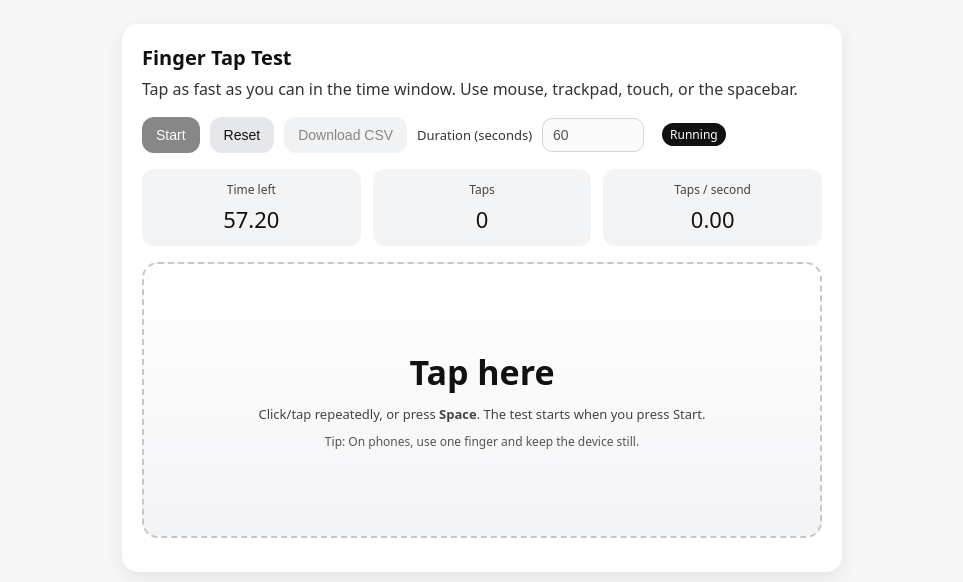
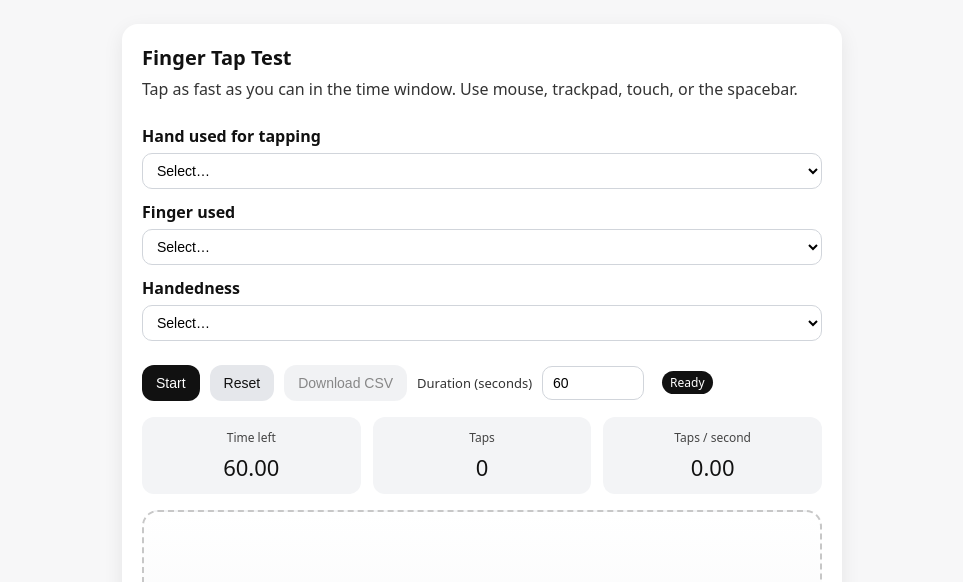
Before and after one commit to berkeley-stat153/spring-2026, a website: page public/lectures/07_finger-tap.html in a window 1280 px wide. Both pictures are taken after a click on the button "Start". Shown: the top 582 px of the page, without its empty margins (158-1121 px from the left). Drawn offline with Linux system fonts and the light colour scheme.

Commit message:
add finger, handedness, etc

```diff
--- a/public/lectures/07_finger-tap.html
+++ b/public/lectures/07_finger-tap.html
@@ -6,6 +6,7 @@
   <title>Finger Tap Test</title>
   <style>
     :root { --pad: 16px; --radius: 16px; }
+
     body {
       font-family: system-ui, -apple-system, Segoe UI, Roboto, Helvetica, Arial, sans-serif;
       margin: 0;
@@ -96,6 +97,13 @@
       height: 600px;      /* enough to avoid internal scrolling */
       border: none;
     }
+    select {
+      padding: 8px 10px;
+      border-radius: 10px;
+      border: 1px solid #d1d5db;
+      font-size: 14px;
+      background: white;
+    }
   </style>
 </head>
 <body>
@@ -104,6 +112,34 @@
       <h1>Finger Tap Test</h1>
       <p>Tap as fast as you can in the time window. Use mouse, trackpad, touch, or the spacebar.</p>
 
+      <div id="participant-form" style="max-width: 800px; margin: 24px auto; display: grid; gap: 12px;">
+        <div style="display: grid; gap: 6px;">
+          <label for="handUsed"><strong>Hand used for tapping</strong></label>
+          <select id="handUsed" required>
+            <option value="" selected disabled>Select…</option>
+            <option value="left">Left</option>
+            <option value="right">Right</option>
+          </select>
+        </div>
+
+        <div style="display: grid; gap: 6px;">
+          <label for="fingerUsed"><strong>Finger used</strong></label>
+          <select id="fingerUsed" required>
+            <option value="" selected disabled>Select…</option>
+            <option value="index">Index</option>
+            <option value="pinky">Pinky</option>
+          </select>
+        </div>
+
+        <div style="display: grid; gap: 6px;">
+          <label for="handedness"><strong>Handedness</strong></label>
+          <select id="handedness" required>
+            <option value="" selected disabled>Select…</option>
+            <option value="left">Left-handed</option>
+            <option value="right">Right-handed</option>
+          </select>
+        </div>
+      </div>
       <div class="controls">
         <button id="startBtn" class="primary">Start</button>
         <button id="resetBtn" class="secondary">Reset</button>
@@ -151,6 +187,22 @@
   const csvBtn = document.getElementById("csvBtn");
   const durationInput = document.getElementById("durationInput");
 
+  const handUsedSel = document.getElementById("handUsed");
+  const fingerUsedSel = document.getElementById("fingerUsed");
+  const handednessSel = document.getElementById("handedness");
+
+  function getParticipantMeta() {
+    const hand_used = handUsedSel.value;
+    const finger_used = fingerUsedSel.value;
+    const handedness = handednessSel.value;
+
+    if (!hand_used || !finger_used || !handedness) {
+      alert("Please select hand used, finger used, and handedness before starting.");
+      return null;
+    }
+    return { hand_used, finger_used, handedness };
+  }
+
   const tapArea = document.getElementById("tapArea");
   const statePill = document.getElementById("statePill");
 
@@ -161,6 +213,7 @@
 
   let running = false;
   let taps = 0;
+  let participantMeta = null;
 
   // High-resolution time.
   let startTimeMs = 0;
@@ -209,6 +262,15 @@
   function startTest() {
     if (running) return;
 
+    const meta = getParticipantMeta();
+    if (!meta) return;
+    participantMeta = meta;
+
+    // lock the dropdowns during the run
+    handUsedSel.disabled = true;
+    fingerUsedSel.disabled = true;
+    handednessSel.disabled = true;
+
     resultText.textContent = "";
     taps = 0;
     tapTimesMs = [];
@@ -254,6 +316,9 @@
       `Result: ${taps} taps in ${durSec.toFixed(0)} seconds (${finalRate.toFixed(2)} taps/s).`;
 
     csvBtn.disabled = tapTimesMs.length === 0;
+    handUsedSel.disabled = false;
+    fingerUsedSel.disabled = false;
+    handednessSel.disabled = false;
   }
 
   function resetAll() {
@@ -272,6 +337,10 @@
     startBtn.disabled = false;
     durationInput.disabled = false;
     csvBtn.disabled = true;
+    handUsedSel.disabled = false;
+    fingerUsedSel.disabled = false;
+    handednessSel.disabled = false;
+    participantMeta = null;
   }
 
   function registerTap() {
@@ -314,7 +383,19 @@
     a.href = url;
 
     const ts = new Date().toISOString().replace(/[:.]/g, "-");
-    a.download = `finger_tap_intervals_${ts}.csv`;
+
+    const meta = participantMeta || {
+      hand_used: "unknown",
+      finger_used: "unknown",
+      handedness: "unknown"
+    };
+
+    a.download =
+      `fingertap_` +
+      `hand-${meta.hand_used}_` +
+      `finger-${meta.finger_used}_` +
+      `handedness-${meta.handedness}_` +
+      `${ts}.csv`;
 
     document.body.appendChild(a);
     a.click();
```
